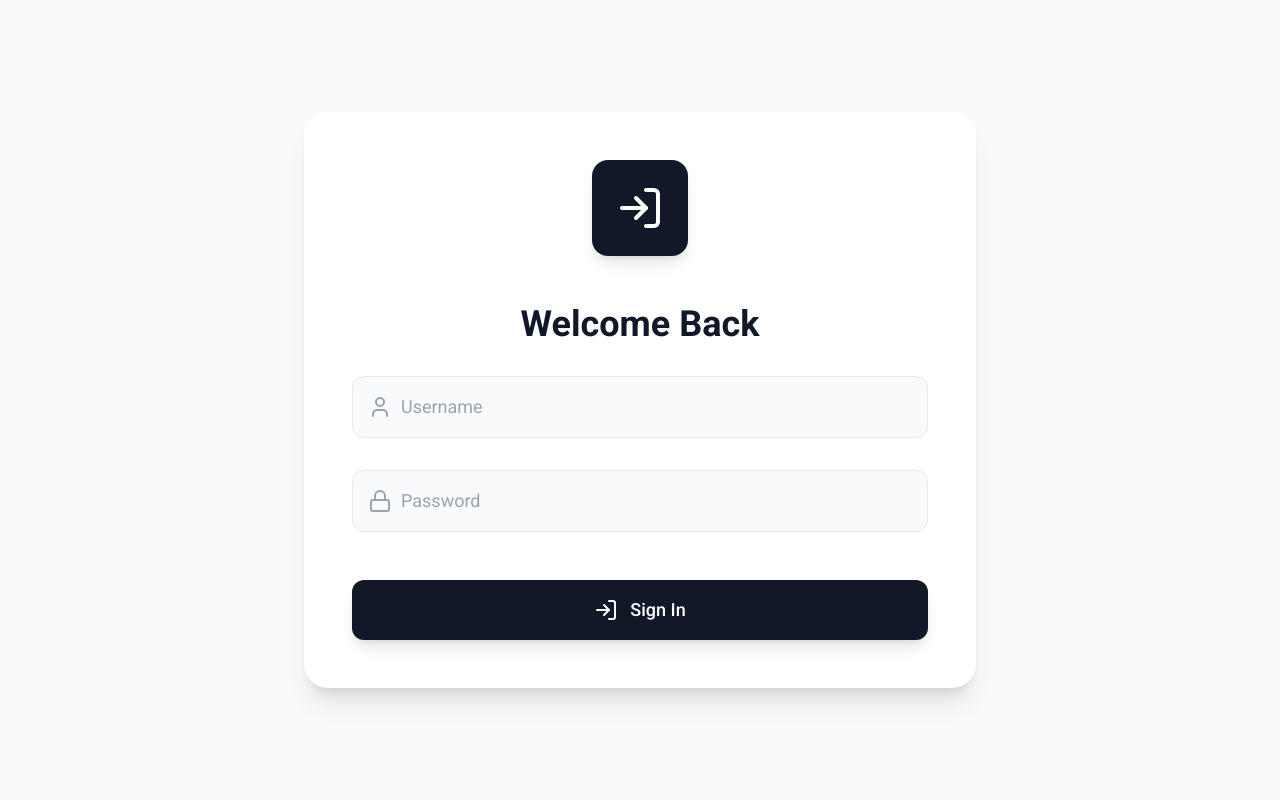
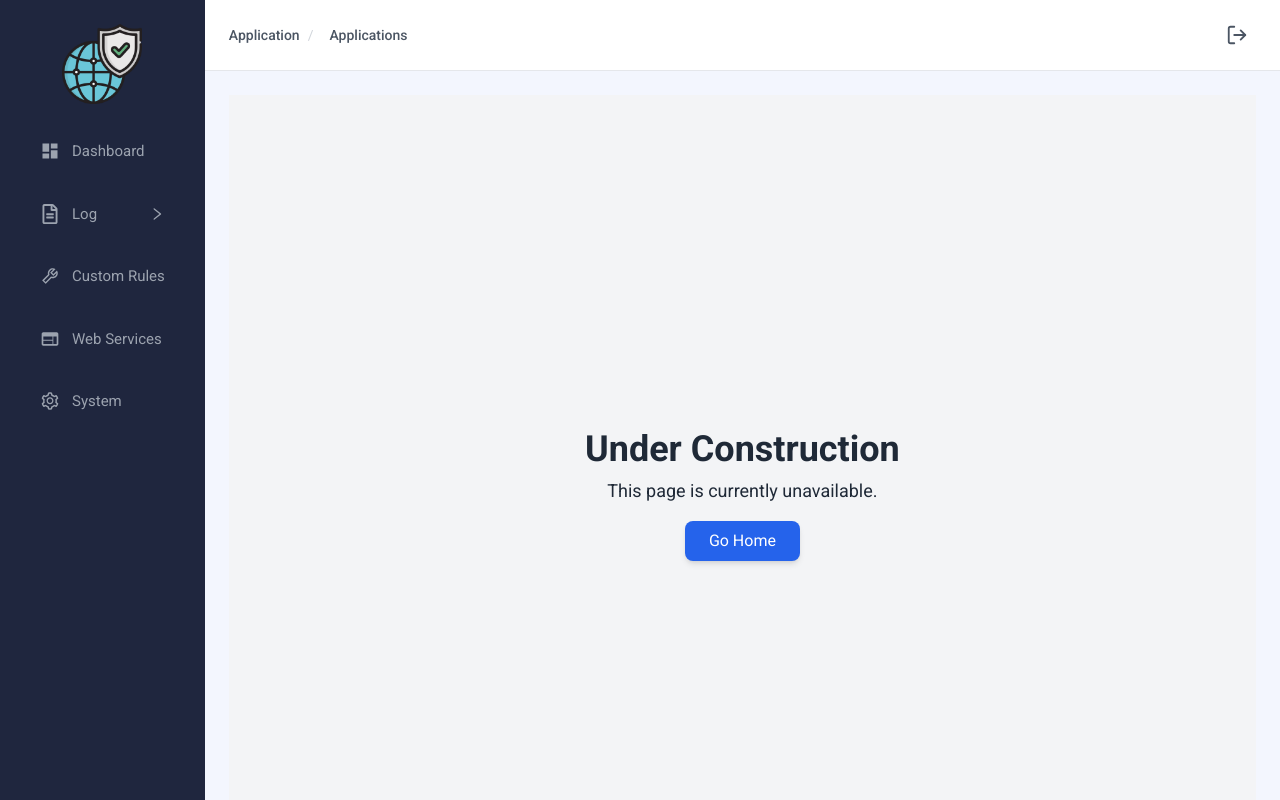
Before and after one commit to Natnael-crypto/AI-Powered-Web-Application-Firewall, a React (Vite) app in the folder Frontend/: page /application/applications in a window 1280 px wide. Before the commit this address led to /login. Built offline with nearby package versions, Linux system fonts and the light colour scheme; what i18n-iso-countries would draw is missing.

Commit message:
dashboard update

```diff
--- a/Frontend/index.html
+++ b/Frontend/index.html
@@ -5,6 +5,8 @@
     <link rel="icon" type="image/svg+xml" href="/vite.svg" />
     <meta name="viewport" content="width=device-width, initial-scale=1.0" />
     <title>WAF</title>
+    <link href="https://fonts.googleapis.com/css2?family=Oxygen&display=swap" rel="stylesheet" />
+
   </head>
   <body>
     <div id="root"></div>
--- a/Frontend/package.json
+++ b/Frontend/package.json
@@ -24,7 +24,7 @@
     "react": "^18.3.1",
     "react-dom": "^18.3.1",
     "react-hook-form": "^7.54.2",
-    "react-icons": "^5.4.0",
+    "react-icons": "^5.5.0",
     "react-router-dom": "^7.0.2",
     "react-simple-maps": "^3.0.0",
     "recharts": "^2.15.2",
@@ -42,7 +42,7 @@
     "@types/react-dom": "^18.3.1",
     "@types/react-simple-maps": "^3.0.6",
     "@types/react-table": "^7.7.20",
-    "@vitejs/plugin-react": "^4.3.4",
+    "@vitejs/plugin-react": "^4.4.1",
     "autoprefixer": "^10.4.20",
     "eslint": "^9.15.0",
     "eslint-plugin-react-hooks": "^5.0.0",
--- a/Frontend/src/components/Sidebar.tsx
+++ b/Frontend/src/components/Sidebar.tsx
@@ -1,5 +1,5 @@
-import {useState} from 'react'
-import {SiderbarContentItems} from '../lib/Constants'
+import { useState } from 'react'
+import { SiderbarContentItems } from '../lib/Constants'
 import SidebarContent from './SidebarContent'
 import logo from '../assets/waf-Logo.png'
 
@@ -9,12 +9,12 @@ function Sidebar() {
     href: SiderbarContentItems[0].href,
   })
 
-  const handleItemClick = (item: {title: string; href: string}) => {
+  const handleItemClick = (item: { title: string; href: string }) => {
     setOpenItem(item)
   }
 
   return (
-    <div className="h-full hidden lg:flex flex-col items-center w-[16%] bg-gradient-to-b from-green-800  to-green-300 shadow-xl py-6">
+    <div className="h-full hidden lg:flex flex-col items-center w-[16%] shadow-xl py-6" style={{ backgroundColor: '#1F263E' }}>
       <div className="mb-6 w-[70%]">
         <img src={logo} alt="Logo" className="h-20 w-full object-contain" />
       </div>
@@ -27,6 +27,7 @@ function Sidebar() {
             children={item.children}
             openItem={openItem}
             changeOpenItem={handleItemClick}
+            Icon={item.icon}
           />
         ))}
       </div>
--- a/Frontend/src/components/SidebarContent.tsx
+++ b/Frontend/src/components/SidebarContent.tsx
@@ -1,7 +1,7 @@
-import {AiOutlineRight} from 'react-icons/ai'
-import {Link, useLocation} from 'react-router-dom'
+import { AiOutlineRight } from 'react-icons/ai'
+import { Link, useLocation } from 'react-router-dom'
 import SidebarItem from './SidebarItem'
-import {useEffect, useState} from 'react'
+import { useEffect, useState } from 'react'
 
 interface SidebarItemType {
   title: string
@@ -15,19 +15,19 @@ interface SidebarItemProps {
   className?: string
   openItem?: SidebarItemType
   changeOpenItem?: (item: SidebarItemType) => void
+  Icon?: React.ComponentType<{ className?: string }>
 }
 
-function SidebarContent({title, href, children, changeOpenItem}: SidebarItemProps) {
+function SidebarContent({ title, href, children, changeOpenItem, Icon }: SidebarItemProps) {
   const location = useLocation()
   const [isOpen, setOpen] = useState(false)
   const [_, setActive] = useState(false)
 
-  // Helper function to normalize strings
   const normalizeString = (str: string) => {
     return str
       .toLowerCase()
-      .replace(/\s+/g, '-') // Replace spaces with hyphens
-      .replace(/[^a-z0-9-]/g, '') // Remove non-alphanumeric characters except hyphens
+      .replace(/\s+/g, '-')
+      .replace(/[^a-z0-9-]/g, '')
   }
 
   useEffect(() => {
@@ -45,36 +45,49 @@ function SidebarContent({title, href, children, changeOpenItem}: SidebarItemProp
     <div className="transition-all duration-200 ease-in-out w-full">
       <Link
         to={href}
-        onClick={() => changeOpenItem?.({title, href})}
-        className={`group flex w-full justify-between items-center gap-3 px-5 ${
-          hasChildren ? 'py-3' : 'py-3.5'
-        } rounded-md transition-all duration-300 cursor-pointer
-    ${isOpen ? 'bg-green-900 text-green-800 shadow-md' : 'text-gray-700 hover:bg-green-500 hover:text-green-600'}
-  `}
+        onClick={() => changeOpenItem?.({ title, href })}
+        className={`group flex w-full items-center justify-between gap-x-3 px-6 py-3 rounded-md transition-all duration-300 cursor-pointer
+          ${isOpen ? 'bg-[#303750] text-white shadow-md' : 'text-gray-500 hover:bg-gray-600 hover:text-white'}
+        `}
       >
-        <h2
-          className={`text-[17px] font-semibold transition duration-300 group-hover:scale-[1.02] text-white`}
-        >
-          {title}
-        </h2>
+        <div className={`flex items-center gap-x-3 `}>
+        {Icon && (
+            <Icon
+              className={`w-5 h-5 shrink-0 transition-colors duration-300 ${
+                isOpen ? 'text-white' : 'text-gray-400 group-hover:text-white'
+              }`}
+            />
+          )}
+          <h2
+            className={`text-[15px] font-normal truncate ${
+              isOpen ? 'text-white' : 'text-gray-400'
+            }`}
+          >
+            {title}
+          </h2>
+        </div>
+
         {hasChildren && (
           <AiOutlineRight
-            className={`w-4 h-4 transition-transform duration-300 ease-in-out ${isOpen ? 'rotate-90' : ''}`}
+            className={`w-4 h-4 transition-transform duration-300 ease-in-out ${
+              isOpen ? 'rotate-90 text-white' : 'text-gray-400'
+            }`}
           />
         )}
       </Link>
+
       {isOpen && hasChildren && (
-        <div className="flex flex-col gap-1 mt-1 pl-4 border-l-2 border-green-300 ml-2">
+        <div className="flex flex-col gap-1 mt-2 pl-9 border-l-2 border-green-300">
           {children.map(child => (
             <SidebarItem
               key={child.title}
               title={child.title}
               href={child.href}
               isActive={location.pathname === child.href}
-              className={`text-sm py-2 px-4 rounded-xl transition-colors duration-200 ${
+              className={`text-sm py-2 px-3 rounded-md transition-colors duration-200 ${
                 location.pathname.replace(/^\/+/, '') === child.href.replace(/^\/+/, '')
-                  ? 'bg-green-200 text-green-700'
-                  : 'hover:bg-green-50 hover:text-green-600 text-gray-600'
+                  ? 'bg-[#303750] text-white'
+                  : 'text-gray-500 hover:bg-gray-600 hover:text-white'
               }`}
             />
           ))}
--- a/Frontend/src/components/SidebarItem.tsx
+++ b/Frontend/src/components/SidebarItem.tsx
@@ -1,4 +1,5 @@
-import {Link, useLocation} from 'react-router-dom'
+import { Link, useLocation } from 'react-router-dom'
+import { IconType } from 'react-icons'
 
 interface SidebarItem {
   title: string
@@ -13,20 +14,28 @@ interface SidebarItemProps {
   openItem?: SidebarItem
   changeOpenItem?: (item: SidebarItem) => void
   isActive?: boolean
+  Icon?: IconType // Add this to accept an optional Icon
 }
 
-function SidebarItem({title, href, className, changeOpenItem}: SidebarItemProps) {
+function SidebarItem({
+  title,
+  href,
+  className,
+  changeOpenItem,
+  Icon, // Get the Icon prop
+}: SidebarItemProps) {
   const url = useLocation()
-  const isActive = url.pathname.slice(1) == href
+  const isActive = url.pathname.slice(1) === href
 
   return (
     <div className="transition-all duration-200 ease-in-out">
       <Link
         to={href}
-        onClick={() => changeOpenItem && changeOpenItem({title, href})}
-        className={`flex w-full justify-between items-center gap-4 px-7 hover:bg-green-50 hover:text-green-600 rounded-xl transition-colors duration-200 ${isActive ? '' : ''} ${className}`}
+        onClick={() => changeOpenItem && changeOpenItem({ title, href })}
+        className={`flex w-full items-center gap-x-4 px-7 py-3 hover:bg-green-50 hover:text-gray-600 rounded-sm transition-colors duration-200 ${isActive ? '' : ''} ${className}`}
       >
-        <h2 className={`text-lg font-semibold`}>{title}</h2>
+        {Icon && <Icon className="w-5 h-5 text-gray-400" />} {/* Render the Icon if provided */}
+        <h2 className="text-sm font-normal text-left flex-1">{title}</h2> {/* Ensure text aligns left and occupies available space */}
       </Link>
     </div>
   )
--- a/Frontend/src/layout/RootLayout.tsx
+++ b/Frontend/src/layout/RootLayout.tsx
@@ -9,9 +9,9 @@ function RootLayout() {
 
   useEffect(() => {
     console.log('got you')
-    if (!localStorage.getItem('token')) {
-      navigate('/login')
-    }
+    // if (!localStorage.getItem('token')) {
+    //   navigate('/login')
+    // }
   }, [pathname])
 
   return (
@@ -19,7 +19,7 @@ function RootLayout() {
       <Sidebar />
       <div className="flex flex-col w-full overflow-hidden">
         <Navbar />
-        <main className="flex-1 overflow-y-auto p-6">
+        <main className="flex-1 overflow-y-auto p-6" style={{backgroundColor:"#F3F6FE"}}>
           <Outlet />
         </main>
       </div>
--- a/Frontend/src/pages/Dashboard.tsx
+++ b/Frontend/src/pages/Dashboard.tsx
@@ -8,7 +8,7 @@ import RequestStatus from '../components/RequestStatus'
 
 function Dashboard() {
   return (
-    <div className="px-5 h-screen flex flex-col gap-5 w-full overflow-y-scroll">
+    <div className="px-5 h-screen flex flex-col gap-5 w-full" >
       <div className="flex gap-5">
         <div className="flex flex-col gap-5 w-full">
           <div className="flex gap-3">
--- a/Frontend/tailwind.config.js
+++ b/Frontend/tailwind.config.js
@@ -63,7 +63,10 @@ export default {
   				border: 'hsl(var(--sidebar-border))',
   				ring: 'hsl(var(--sidebar-ring))'
   			}
-  		}
+  		},
+		fontFamily: {
+			sans: ['Oxygen', 'sans-serif'],
+		}
   	}
   },
   plugins: [require("tailwindcss-animate")],
```
Also changed, not shown: Frontend/src/lib/Constants.ts (+9 -0 lines), 1 other file (tests, documents, lock files or other folders).
